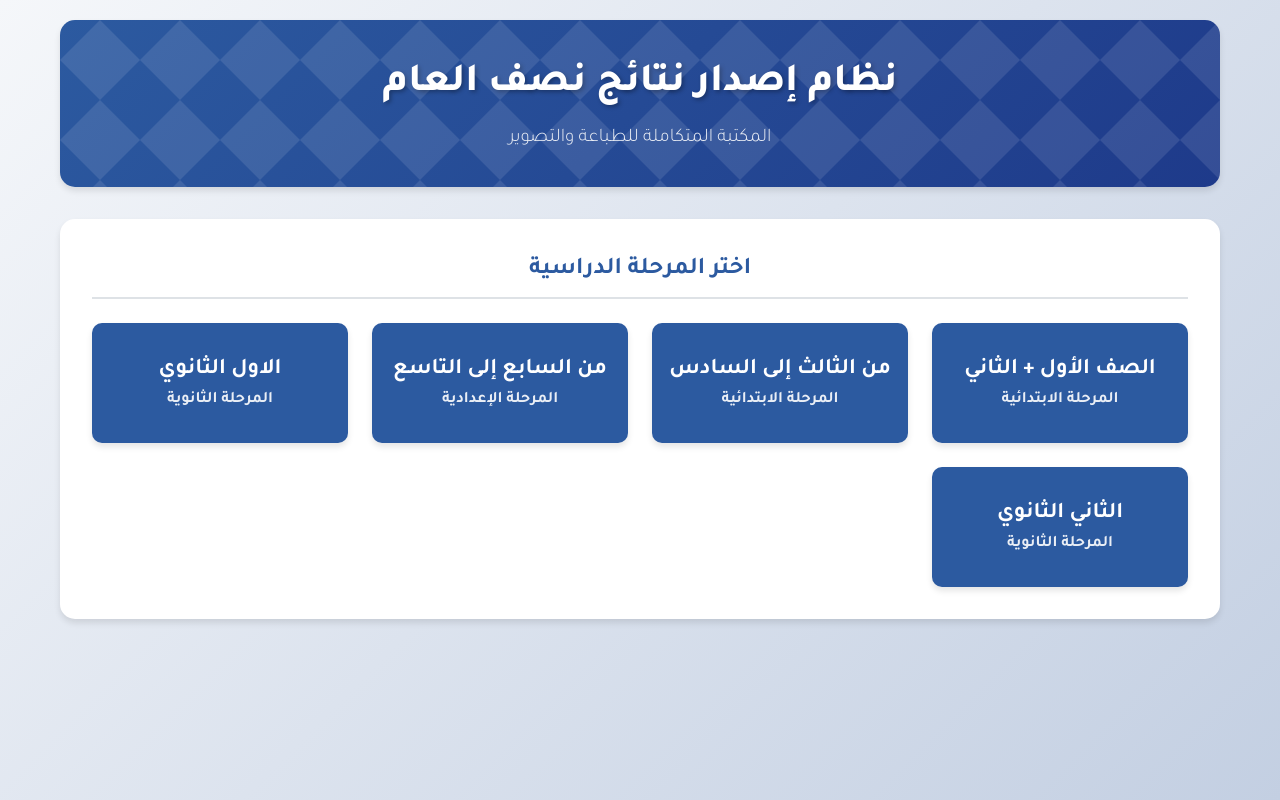
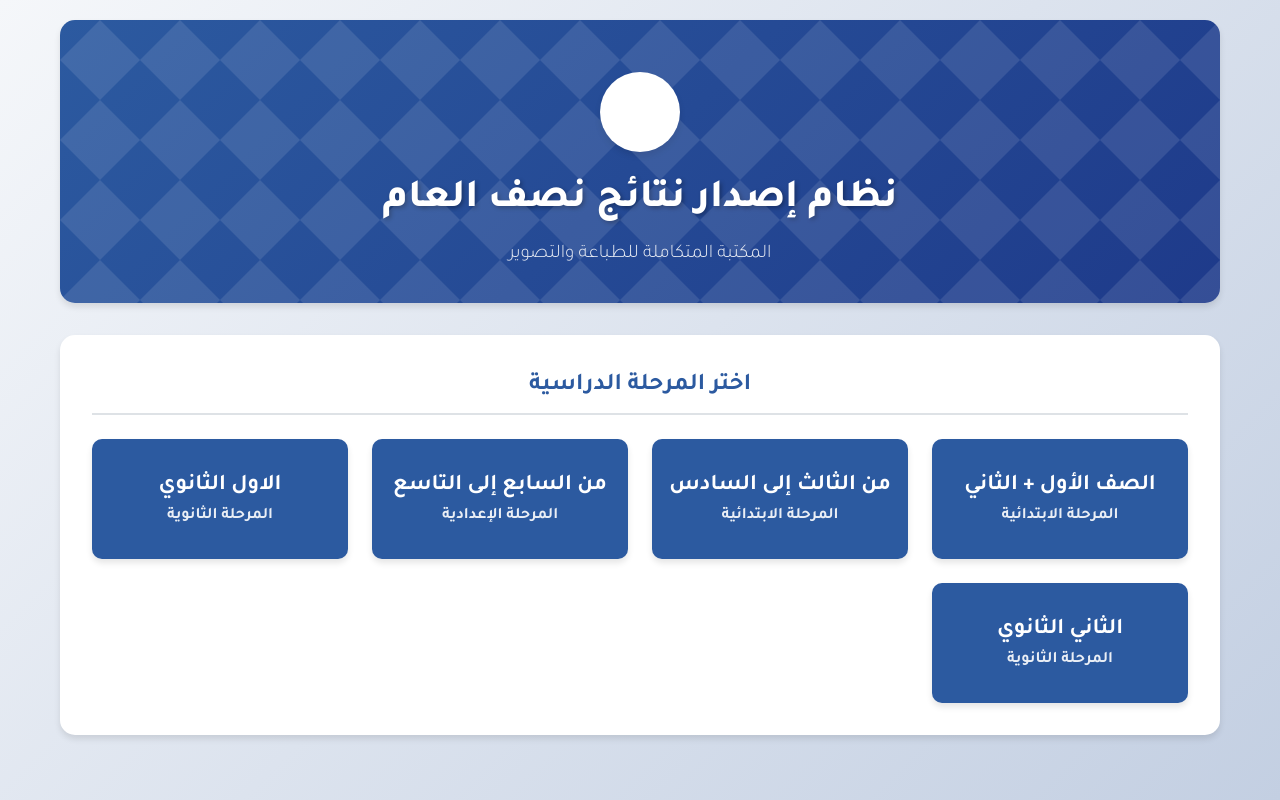
Before and after one commit to mazenhmed/-ntaig2, a plain HTML site: page index.html in a window 1280 px wide. Drawn offline with Linux system fonts and the light colour scheme.

Commit message:
Add files via upload

```diff
--- a/index.html
+++ b/index.html
@@ -171,7 +171,8 @@
     <div class="container">
         <!-- Main Header -->
         <header class="main-header">
-
+            <div class="library-logo">
+             </div>
 
             <h1 class="system-title">نظام إصدار نتائج نصف العام</h1>
             <p class="system-subtitle">المكتبة المتكاملة للطباعة والتصوير</p>
@@ -211,5 +212,4 @@
         </section>
     </div>
 </body>
-
 </html>
```
